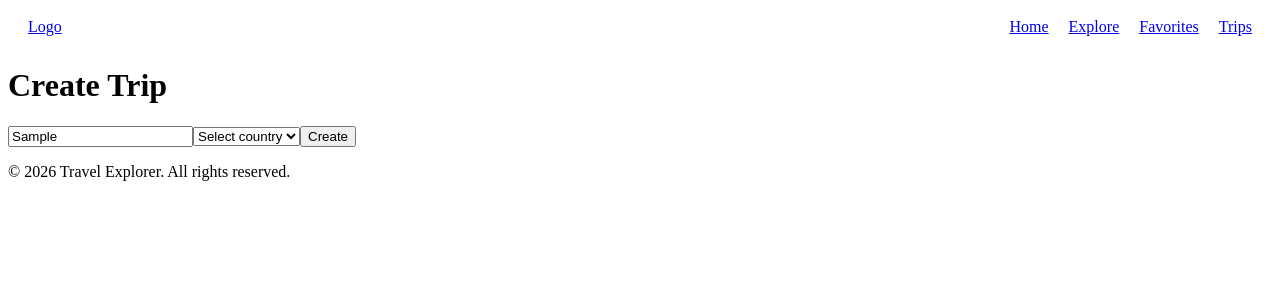
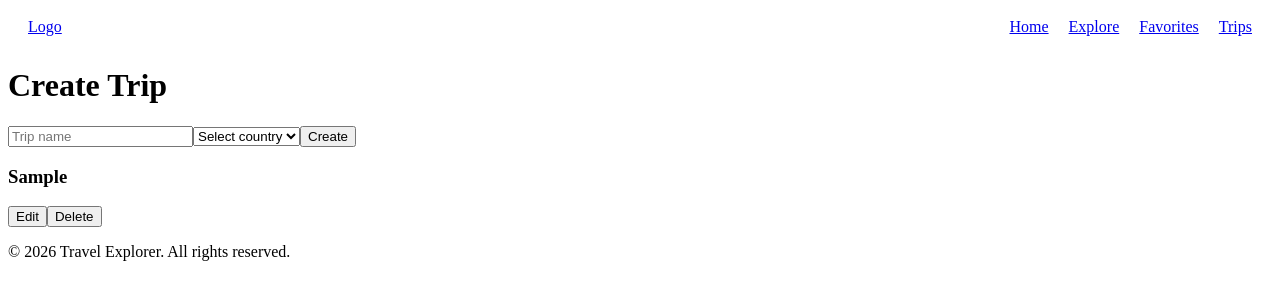
Before and after one commit to theendtx/Travel-Explorer-v2, a React (Vite) app: page /trips in a window 1280 px wide. Both pictures are taken after typing "Sample" into the empty fields and a click on the button "Create". Shown: the top 300 px of the page. Built offline with nearby package versions, Linux system fonts and the light colour scheme.

Commit message:
feat: trips management

```diff
--- a/src/components/pages/Trips.tsx
+++ b/src/components/pages/Trips.tsx
@@ -1,23 +1,54 @@
-import { useState } from "react";
+import { useState, useEffect } from "react";
 
 function Trips() {
   const [tripName, setTripName] = useState("");
   const [country, setCountry] = useState("");
 
-  const [trips, setTrips] = useState<any[]>([]);
+  const [editingId, setEditingId] = useState<number | null>(null);
+  const [trips, setTrips] = useState<any[]>(() => {
+    const saved = localStorage.getItem("trips");
+    if (saved) return JSON.parse(saved);
+    return [];
+  });
+
+  useEffect(() => {
+  localStorage.setItem("trips", JSON.stringify(trips));
+}, [trips]);
+
+
+
+  const handleDelete = (id: number) => {
+    setTrips((prev) => prev.filter((trip) => trip.id !== id));
+  };
+
+  const handleEdit = (trip: any) => {
+    setTripName(trip.tripName);
+    setCountry(trip.country);
+    setEditingId(trip.id);
+  }
 
   const handleSubmit = (e: React.FormEvent) => {
     e.preventDefault();
 
-    if (!tripName || !country) return;
+    if (editingId) {
+      setTrips((prev) =>
+      prev.map((trip) =>
+      trip.id === editingId
+    ? { ...trip, tripName, country }
+  : trip
+)
+);
+   setEditingId(null);
+    } else {
+      const newTrip = {
+        id: Date.now(),
+        tripName,
+        country,
+      };
 
-    const newTrip = {
-      id: Date.now(),
-      tripName,
-      country,
-    };
+      setTrips((prev) => [...prev, newTrip]);
+    }
 
-    setTrips((prev) => [...prev, newTrip]);
 
     setTripName("");
     setCountry("");
@@ -52,6 +83,14 @@ function Trips() {
           <div key={trip.id}>
             <h3>{trip.tripName}</h3>
             <p>{trip.country}</p>
+
+            <button onClick={() => handleEdit(trip)}>
+              Edit
+            </button>
+
+            <button onClick={() => handleDelete(trip.id)}>
+              Delete
+            </button>
         </div>
         ))}
     </div>
```
